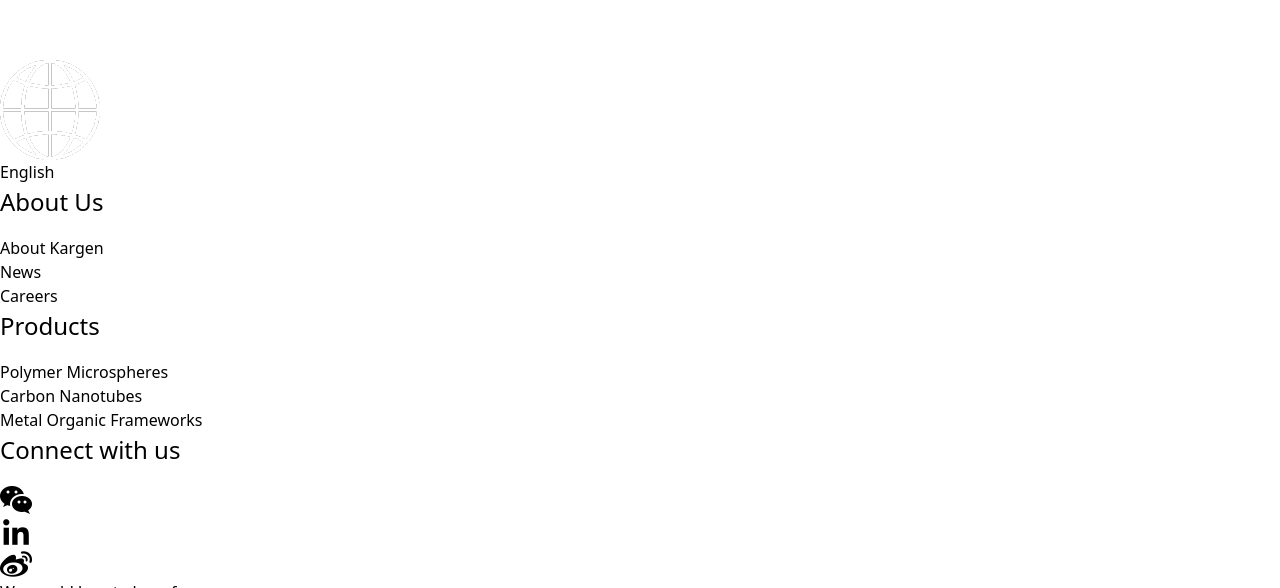
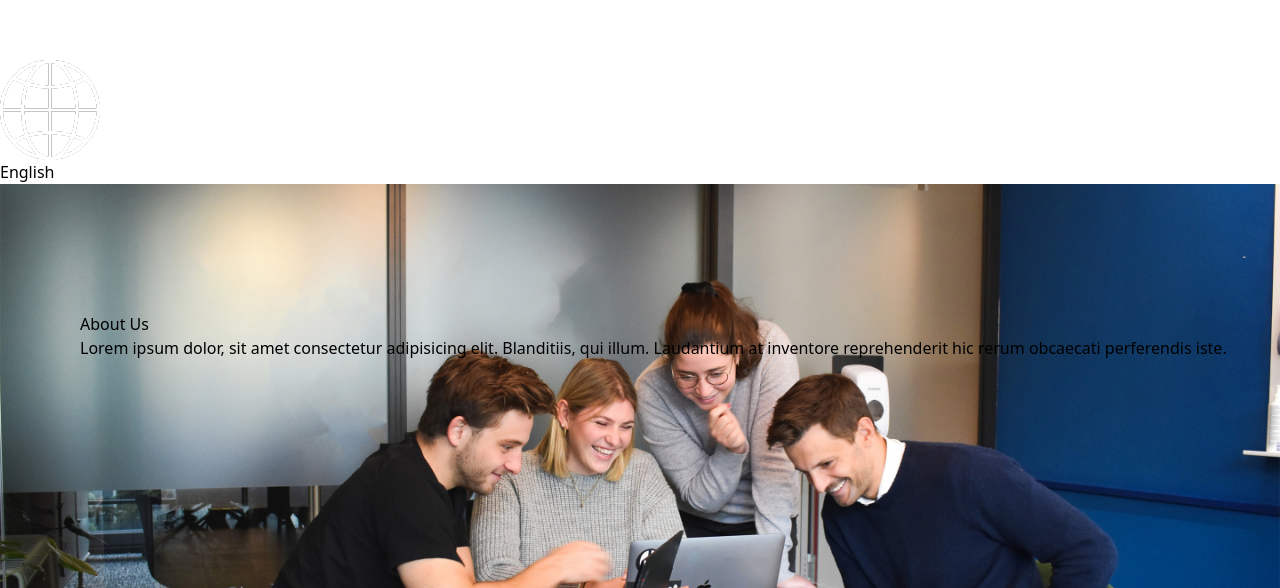
Before and after one commit to mrwhite252/kargen_website, a Vue app: page /about in a window 1280 px wide. Shown: the part 212-800 px from the top of the page. Built offline with nearby package versions, Linux system fonts and the light colour scheme.

Commit message:
add thumb section for about page

```diff
--- /dev/null
+++ b/src/components/aboutpageComponents/ThumbSection.vue
@@ -0,0 +1,27 @@
+<template>
+  <div class="wrapper">
+    <h1 class="text-4xl">About Us</h1>
+    <p class="w-1/4 pt-6">Lorem ipsum dolor, sit amet consectetur adipisicing elit. Blanditiis, qui illum. Laudantium at inventore reprehenderit hic rerum obcaecati perferendis iste.</p>
+  </div>
+</template>
+
+<script>
+export default {
+
+}
+</script>
+
+<style scoped>
+
+.wrapper {
+    height:35rem;
+    background-image: url('../../assets/images/about-us-thumb.jpg');
+    background-size: 100% auto;
+    background-repeat: no-repeat;
+    padding-top:8rem;
+    padding-left:5rem;
+}
+
+
+
+</style>
--- a/src/components/homepageComponents/Welcome.vue
+++ b/src/components/homepageComponents/Welcome.vue
@@ -2,7 +2,7 @@
 <template>
   <div class="wrapper">
 
-    <div class="relative w-[80%] mx-auto">
+    <!-- <div class="relative w-[80%] mx-auto"> -->
     <div class="text-wrapper">
         <h1 class="pb-4" >Eco-friendly solution for<br/>
             lithium-ion energy<br/>
@@ -13,8 +13,8 @@
                 <p>Watch Video</p>
             </div>
     </div>
-
-    </div>
+<!--
+    </div> -->
 
   </div>
 </template>
--- a/src/views/AboutView.vue
+++ b/src/views/AboutView.vue
@@ -1,6 +1,9 @@
 <template>
 <div>
   <Navbar/>
+
+  <ThumbSection/>
+
   <PageFooter/>
 
 </div>
@@ -11,11 +14,14 @@
 
 import Navbar from '../components/Navbar.vue';
 import PageFooter from '../components/PageFooter.vue';
+import ThumbSection from '../components/aboutpageComponents/thumbSection.vue';
 
 
 
 </script>
 
-<style>
+<style scoped>
+
+
 
 </style>
```
Also changed, not shown: src/assets/images/about-us-thumb.jpg (added).
